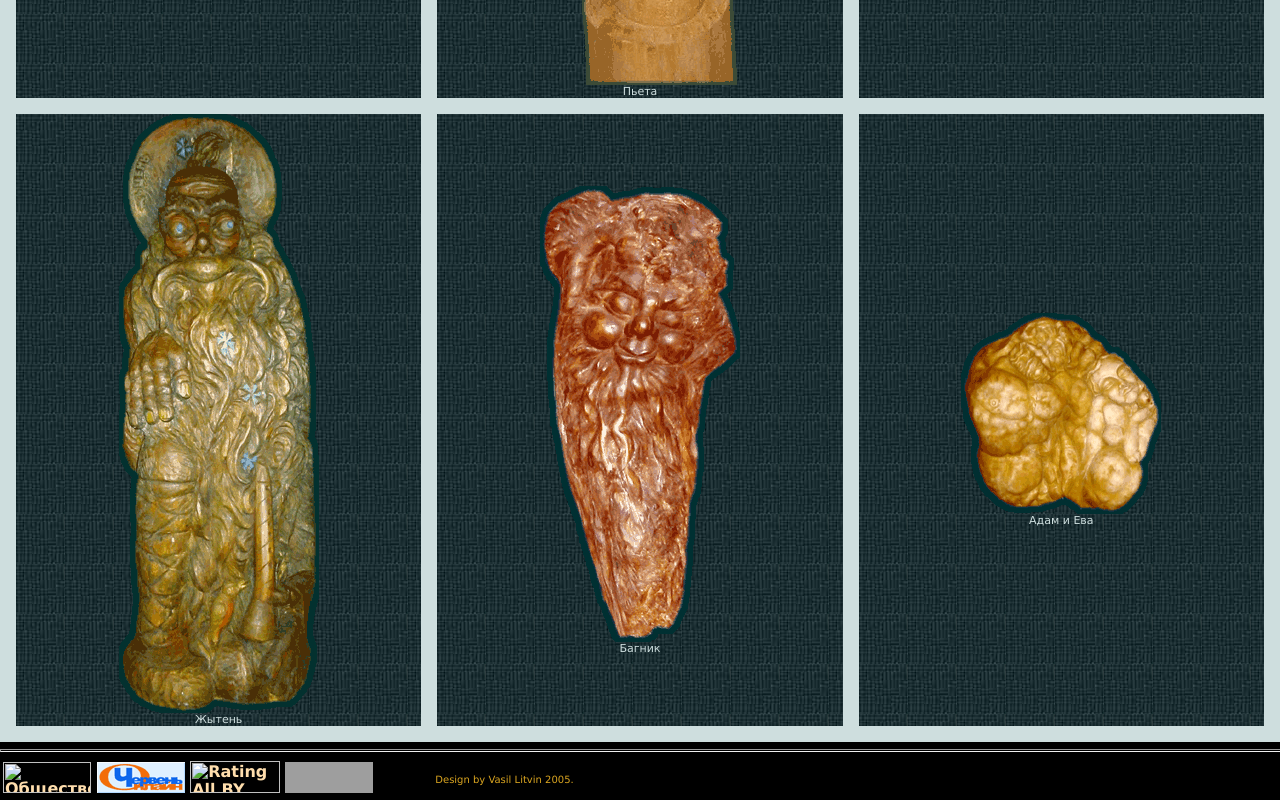
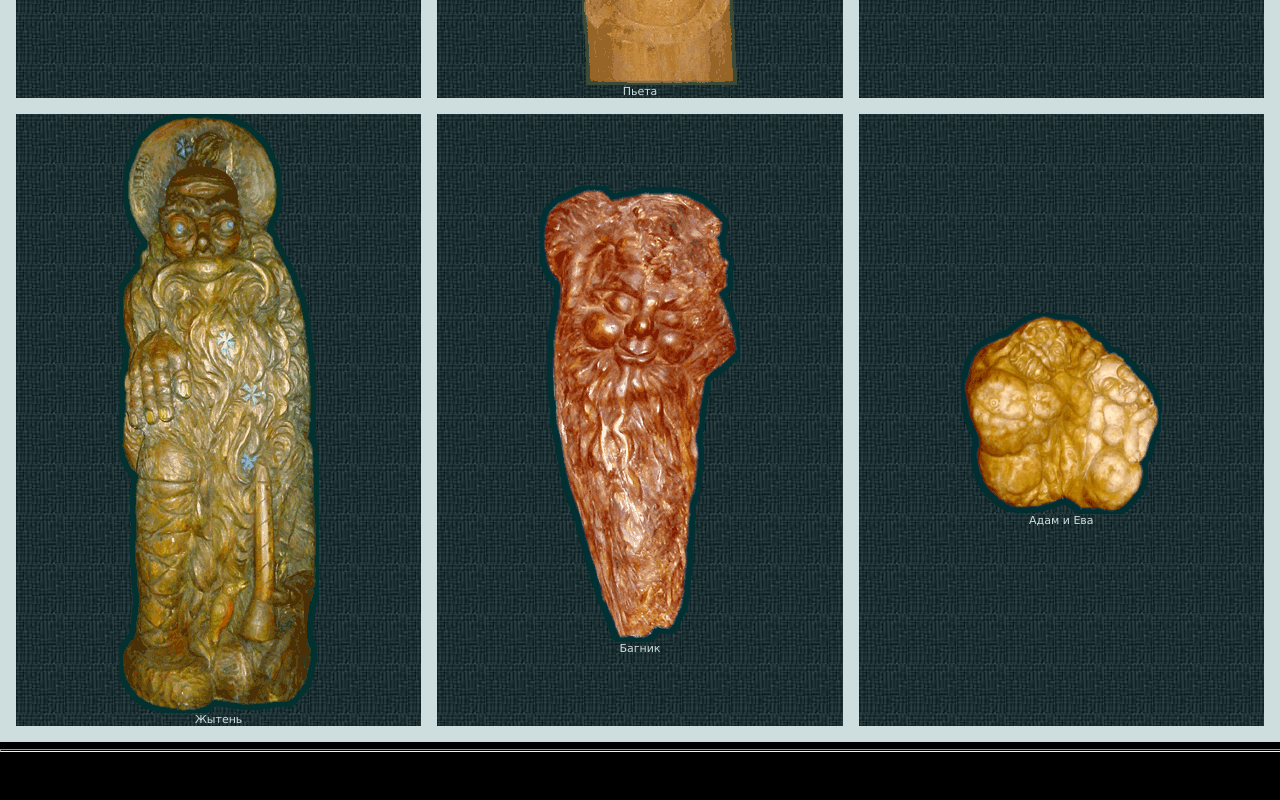
Before and after one commit to matusevichgenadz/matusevichgenadz.github.io, a plain HTML site: page scul.html in a window 1280 px wide. Shown: the part 827-1627 px from the top of the page. After the commit the page ends 1585 px from the top, so only its background shows below. Drawn offline with Linux system fonts and the light colour scheme; grey boxes are pictures that could not be loaded.

Commit message:
Add files via upload

```diff
--- a/scul.html
+++ b/scul.html
@@ -112,36 +112,4 @@ HR	{ COLOR: #ffdead;
 </TABLE>
 <!-- Подвал-->
 <hr>
-<TABLE class="noborder">
-<tr>
-<td width=65%>
-<!-- BEGIN ON CODE-->
-<a href="http://nazaruk-ok.narod.ru" target="_blank" style="text-decoration:none">
-<img src="on.gif" width="88" height="31" alt="Общественное объединение Игумень">
-</a>
-<!-- END ON CODE-->
-
-<!-- BEGIN ЧО CODE-->
-<a href="http://ihumien.belinter.net" target="_blank" style="text-decoration:none">
-<img src="cho.gif" width="88" height="31" alt="Червень онлайн" border="0">
-</a>
-<!-- END ЧО CODE-->
-
-<!-- BEGIN Rating All.BY CODE - ALTERNATING THIS CODE WILL CAUSE TERMINATION ACCOUNT-->
-<A HREF="http://www.all.by/" style="text-decoration:none">
-<IMG SRC="http://" BORDER="0" WIDTH="90" HEIGHT="32" ALT="Rating All.BY"></A>
-<!-- END Rating All.BY CODE-->
-
-<!-- Akavita counter code --><a target=_top
-href="http://adlik.akavita.com/bin/link" style="text-decoration:none">
-<img src="http://adlik.akavita.com/bin/lik"
-border=0 height=31 width=88 alt="Akavita">
-</a>
-<!-- Akavita counter code -->
-</td>
-<td><p style="text-align: right; font-size:10px">
-Design by Vasil Litvin 2005.
-</td>
-</tr>
-</table>
 </body></HTML>
```
